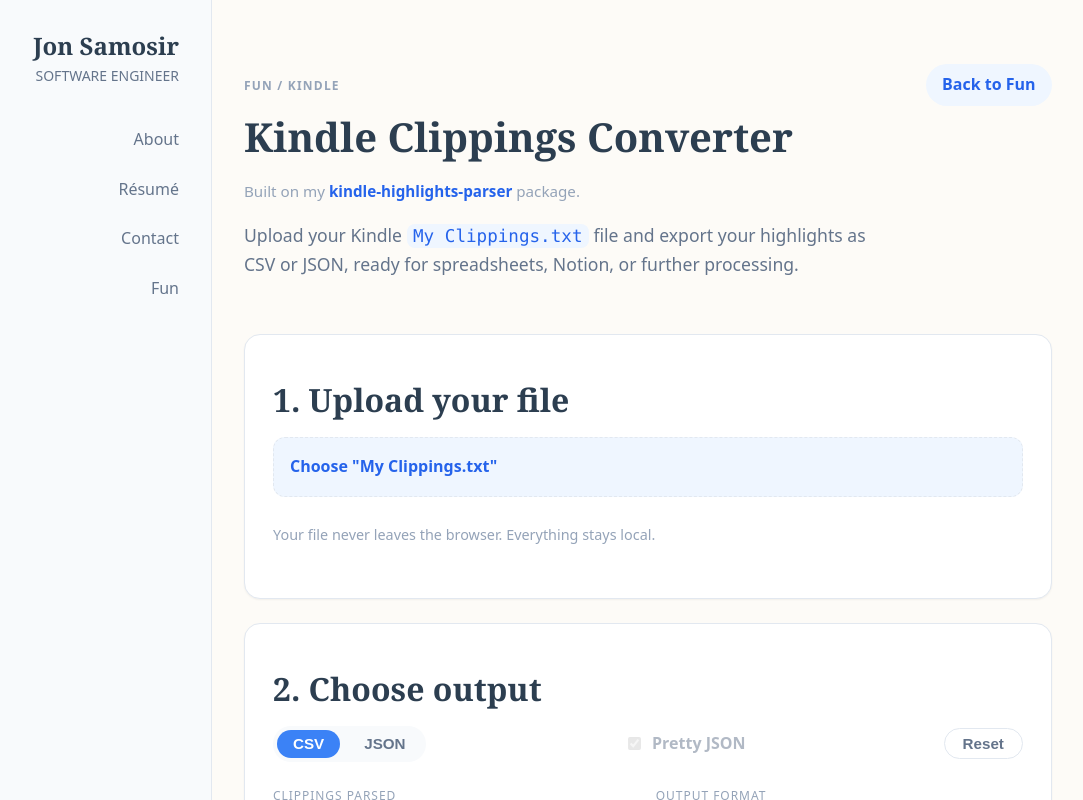
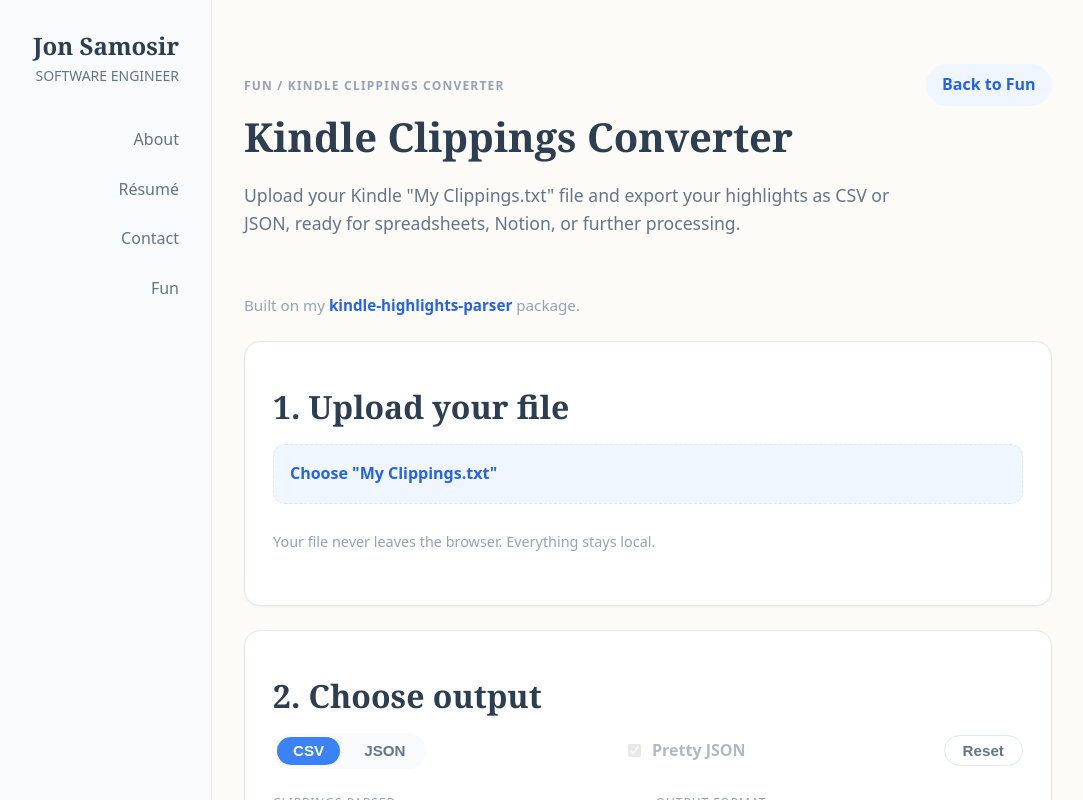
Before and after one commit to poltak/poltak.github.io, a SvelteKit app: page /fun/kindle-highlights in a window 1280 px wide. Shown: the top 800 px of the page, without its empty margins (38-1121 px from the left). Built offline with nearby package versions, Linux system fonts and the light colour scheme.

Commit message:
Add a common fun page layout

```diff
--- /dev/null
+++ b/src/routes/(app)/fun/(items)/+layout.svelte
@@ -0,0 +1,72 @@
+<script lang="ts">
+    import { base } from '$app/paths'
+    import { page } from '$app/stores'
+
+    let { children } = $props()
+
+    const title = $derived(($page.data?.fun?.title ?? 'Fun') as string)
+    const description = $derived(($page.data?.fun?.description ?? '') as string)
+</script>
+
+<section class="fun-hero">
+    <div class="hero-text">
+        <p class="eyebrow">Fun / {title}</p>
+        <h1>{title}</h1>
+        {#if description}
+            <p class="lede">{description}</p>
+        {/if}
+    </div>
+    <a class="back-link" href="{base}/fun">Back to Fun</a>
+</section>
+
+<div class="fun-body">
+    {@render children?.()}
+</div>
+
+<style>
+    .fun-hero {
+        display: flex;
+        align-items: flex-start;
+        justify-content: space-between;
+        gap: 2rem;
+        margin-bottom: 2rem;
+        flex-wrap: wrap;
+    }
+
+    .hero-text {
+        max-width: 650px;
+    }
+
+    .eyebrow {
+        text-transform: uppercase;
+        letter-spacing: 0.1em;
+        font-size: 0.75rem;
+        font-weight: 700;
+        color: var(--c-text-muted);
+        margin-bottom: 0.5rem;
+    }
+
+    .lede {
+        font-size: 1.1rem;
+        color: var(--c-text-light);
+    }
+
+    .back-link {
+        color: var(--c-primary-dark);
+        text-decoration: none;
+        font-weight: 600;
+        background: var(--c-primary-light);
+        padding: 0.5rem 1rem;
+        border-radius: var(--radius-full);
+        transition: transform 0.2s ease, box-shadow 0.2s ease;
+    }
+
+    .back-link:hover {
+        transform: translateY(-2px);
+        box-shadow: var(--shadow-sm);
+    }
+
+    .fun-body {
+        margin-bottom: 2rem;
+    }
+</style>
--- a/src/routes/(app)/fun/kindle-highlights/+page.svelte
+++ b/src/routes/(app)/fun/(items)/kindle-highlights/+page.svelte
@@ -1,5 +1,4 @@
 <script lang="ts">
-    import { base } from '$app/paths'
     import { parseClippings, type NormalizedClipping } from 'kindle-highlights-parser'
     import { toCsv } from 'kindle-highlights-parser/outputs/csv'
     import { toJson } from 'kindle-highlights-parser/outputs/json'
@@ -123,10 +122,6 @@
     <title>Kindle Clippings Converter</title>
 </svelte:head>
 
-<section class="hero">
-    <div class="hero-text">
-        <p class="eyebrow">Fun / Kindle</p>
-        <h1>Kindle Clippings Converter</h1>
 <p class="note">
     Built on my
     <a
@@ -138,13 +133,6 @@
     </a>
     package.
 </p>
-        <p class="lede">
-            Upload your Kindle <span>My Clippings.txt</span> file and export your highlights as CSV or
-            JSON, ready for spreadsheets, Notion, or further processing.
-        </p>
-    </div>
-    <a class="back-link" href="{base}/fun">Back to Fun</a>
-</section>
 
 <section class="card">
     <h2>1. Upload your file</h2>
@@ -242,43 +230,8 @@
             var(--c-bg);
     }
 
-    .hero {
-        display: flex;
-        align-items: flex-start;
-        justify-content: space-between;
-        gap: 2rem;
-        margin-bottom: 2rem;
-        flex-wrap: wrap;
-    }
-
-    .hero-text {
-        max-width: 650px;
-    }
-
-    .eyebrow {
-        text-transform: uppercase;
-        letter-spacing: 0.1em;
-        font-size: 0.75rem;
-        font-weight: 700;
-        color: var(--c-text-muted);
-        margin-bottom: 0.5rem;
-    }
-
-    .lede {
-        font-size: 1.1rem;
-        color: var(--c-text-light);
-    }
-
-    .lede span {
-        font-family: var(--font-mono);
-        background: var(--c-primary-light);
-        color: var(--c-primary-dark);
-        padding: 0.15rem 0.4rem;
-        border-radius: var(--radius-sm);
-    }
-
     .note {
-        margin: 0 0 0.75rem 0;
+        margin: 0 0 1.5rem 0;
         color: var(--c-text-muted);
         font-size: 0.95rem;
     }
@@ -291,23 +244,6 @@
 
     .note a:hover {
         text-decoration: underline;
-    }
-
-    .back-link {
-        color: var(--c-primary-dark);
-        text-decoration: none;
-        font-weight: 600;
-        background: var(--c-primary-light);
-        padding: 0.5rem 1rem;
-        border-radius: var(--radius-full);
-        transition:
-            transform 0.2s ease,
-            box-shadow 0.2s ease;
-    }
-
-    .back-link:hover {
-        transform: translateY(-2px);
-        box-shadow: var(--shadow-sm);
     }
 
     .card {
--- /dev/null
+++ b/src/routes/(app)/fun/(items)/kindle-highlights/+page.ts
@@ -0,0 +1,11 @@
+import type { PageLoad } from './$types'
+
+export const load: PageLoad = () => {
+    return {
+        fun: {
+            title: 'Kindle Clippings Converter',
+            description:
+                'Upload your Kindle "My Clippings.txt" file and export your highlights as CSV or JSON, ready for spreadsheets, Notion, or further processing.',
+        },
+    }
+}
--- /dev/null
+++ b/src/routes/(app)/fun/(items)/maze-generator/+page.svelte
@@ -0,0 +1,5 @@
+<script lang="ts">
+    import Page from '../../../../maze-generator/+page.svelte'
+</script>
+
+<Page />
--- /dev/null
+++ b/src/routes/(app)/fun/(items)/speed-reader/+page.svelte
@@ -0,0 +1,5 @@
+<script lang="ts">
+    import Page from '../../../../speed-reader/+page.svelte'
+</script>
+
+<Page />
--- /dev/null
+++ b/src/routes/(app)/fun/(items)/timestamp-goblin/+page.svelte
@@ -0,0 +1,5 @@
+<script lang="ts">
+    import Page from '../../../../timestamp-goblin/+page.svelte'
+</script>
+
+<Page />
--- a/src/routes/(app)/fun/+page.svelte
+++ b/src/routes/(app)/fun/+page.svelte
@@ -16,7 +16,7 @@
             title: 'Speed Reader',
             description: 'A local-only, free EPUB speed reader.',
             icon: 'book',
-            link: `${base}/speed-reader`,
+            link: `${base}/fun/speed-reader`,
             color: 'var(--c-primary)',
         },
         {
@@ -32,7 +32,7 @@
             description:
                 'A visual maze generator using various algorithms. I want to use this as a starting point for some simple browser-baesd games.',
             icon: 'maximize', // Using maximize as a placeholder for a grid-like icon
-            link: `${base}/maze-generator`,
+            link: `${base}/fun/maze-generator`,
             color: 'var(--c-accent)',
         },
         {
@@ -40,7 +40,7 @@
             description:
                 'A simple Chrome extension that persists and auto-restores the progress of YouTube videos.',
             image: goblinIcon,
-            link: `${base}/timestamp-goblin`,
+            link: `${base}/fun/timestamp-goblin`,
             color: 'var(--c-danger)',
         },
     ]
--- a/src/routes/maze-generator/+page.svelte
+++ b/src/routes/maze-generator/+page.svelte
@@ -44,9 +44,9 @@
     }
 </script>
 
-<h1>Maze Generator</h1>
+<p>This is a maze generator that I made for fun.</p>
 
-<p>This is a maze generator that I made for fun.</p>
+<p>I'm hoping to use this as a starting point for some simple browser-based games.</p>
 
 <div class="maze-info">
     <p>Starting point: {startingPoint[0] + 1}, {startingPoint[1] + 1}</p>
```
Also changed, not shown: src/routes/(app)/fun/(items)/maze-generator/+page.ts (added, +10 -0 lines), src/routes/(app)/fun/(items)/speed-reader/+page.ts (added, +10 -0 lines), src/routes/(app)/fun/(items)/timestamp-goblin/+page.ts (added, +10 -0 lines), src/routes/timestamp-goblin/+page.svelte (+0 -7 lines). Lines whose indentation alone changed are shown as unchanged.
